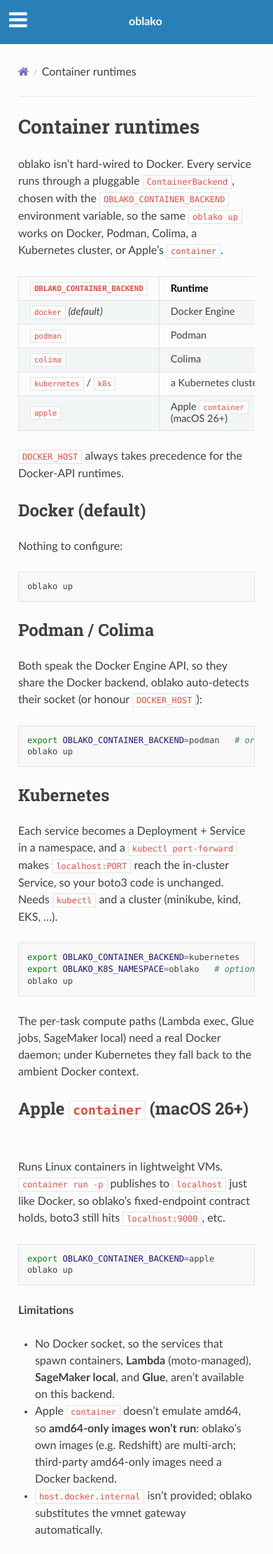
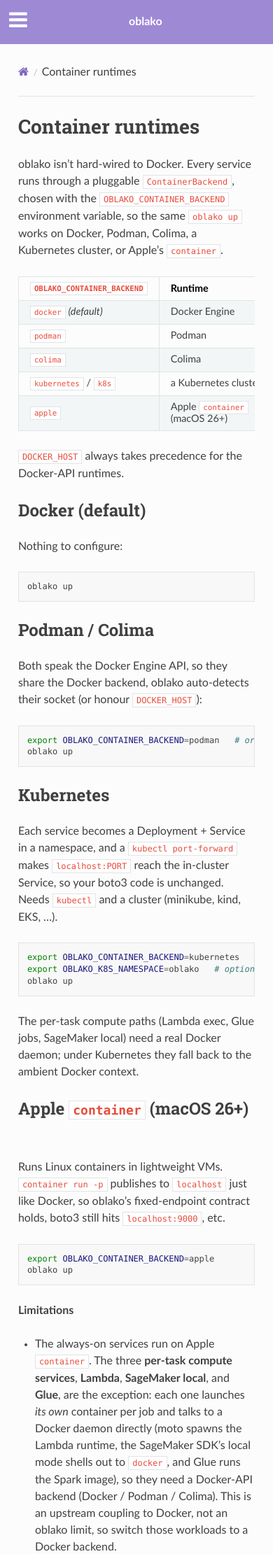
Before and after one commit to almostly/oblako, a Sphinx documentation site: the page built from docs/runtimes.md, in a window 390 px wide. Shown: the top 2221 px of the page at 70% size. Built offline with Sphinx 7.4.7 and the Read the Docs theme 3.1.0, drawn with Linux system fonts in a browser that asks for light colours.

Commit message:
docs: recolor mobile top bar + sidebar caption to lavender; clarify Apple backend compute limits
- custom.css: override .wy-nav-top (mobile hamburger header) and the
  .caption-text sidebar caption, which kept the RTD default blue
- runtimes.md: explain Lambda/SageMaker/Glue need a Docker daemon because
  each spawns its own per-task container (upstream Docker coupling), and
  frame that the always-on services run on Apple container

```diff
--- a/docs/_static/custom.css
+++ b/docs/_static/custom.css
@@ -15,6 +15,16 @@
 }
 .wy-side-nav-search input[type="text"] {
   border-color: #b7a8e0;
+}
+
+/* mobile top bar (the hamburger header): lavender, not the default blue */
+.wy-nav-top {
+  background: #9d89d4;
+}
+
+/* sidebar section caption ("DOCUMENTATION"): soft lavender, not blue */
+.wy-menu-vertical .caption-text {
+  color: #c9bdee;
 }
 
 /* sidebar: muted lavender-grey rather than flat dark grey */
--- a/docs/runtimes.md
+++ b/docs/runtimes.md
@@ -62,9 +62,13 @@
 
 **Limitations**
 
-- No Docker socket, so the services that spawn containers, **Lambda**
-  (moto-managed), **SageMaker local**, and **Glue**, aren't available on this
-  backend.
+- The always-on services run on Apple `container`. The three **per-task compute
+  services**, **Lambda**, **SageMaker local**, and **Glue**, are the exception:
+  each one launches *its own* container per job and talks to a Docker daemon
+  directly (moto spawns the Lambda runtime, the SageMaker SDK's local mode shells
+  out to `docker`, and Glue runs the Spark image), so they need a Docker-API
+  backend (Docker / Podman / Colima). This is an upstream coupling to Docker, not
+  an oblako limit, so switch those workloads to a Docker backend.
 - Apple `container` doesn't emulate amd64, so **amd64-only images won't run**:
   oblako's own images (e.g. Redshift) are multi-arch; third-party amd64-only
   images need a Docker backend.
```
